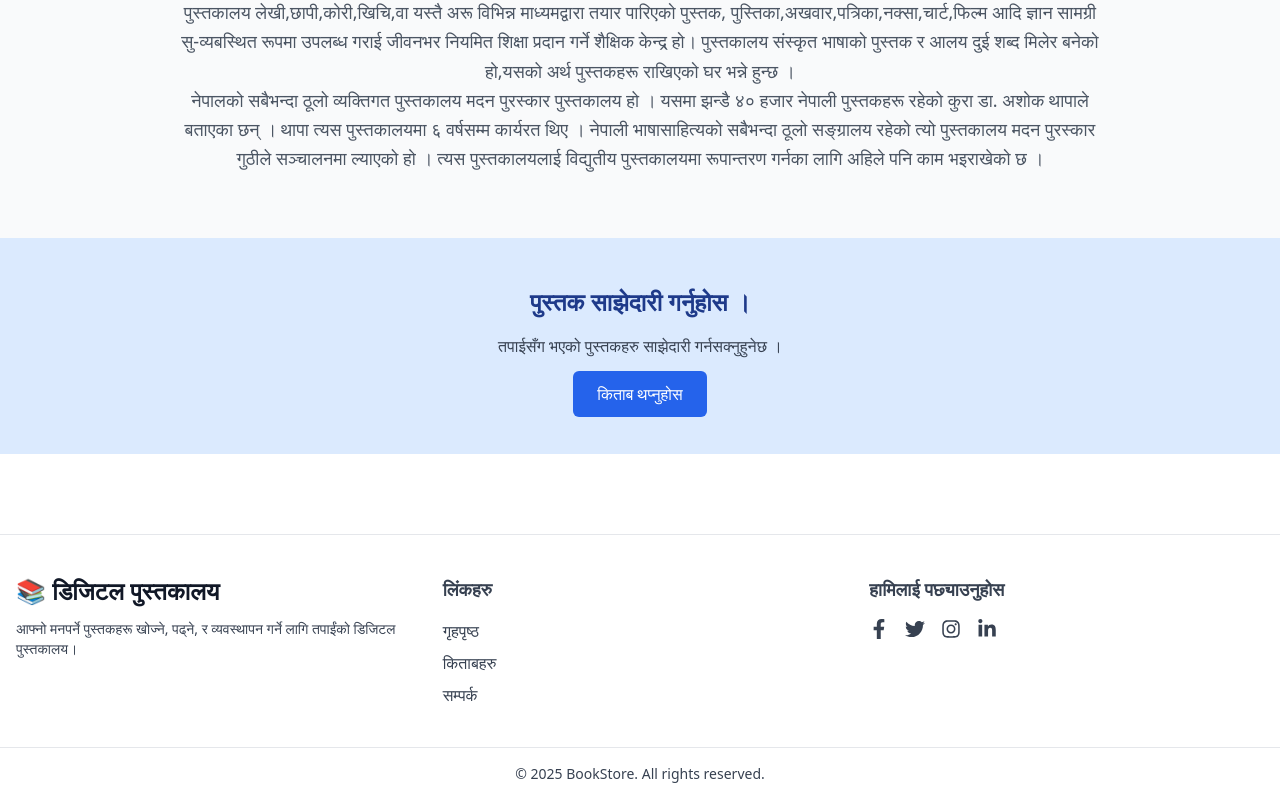
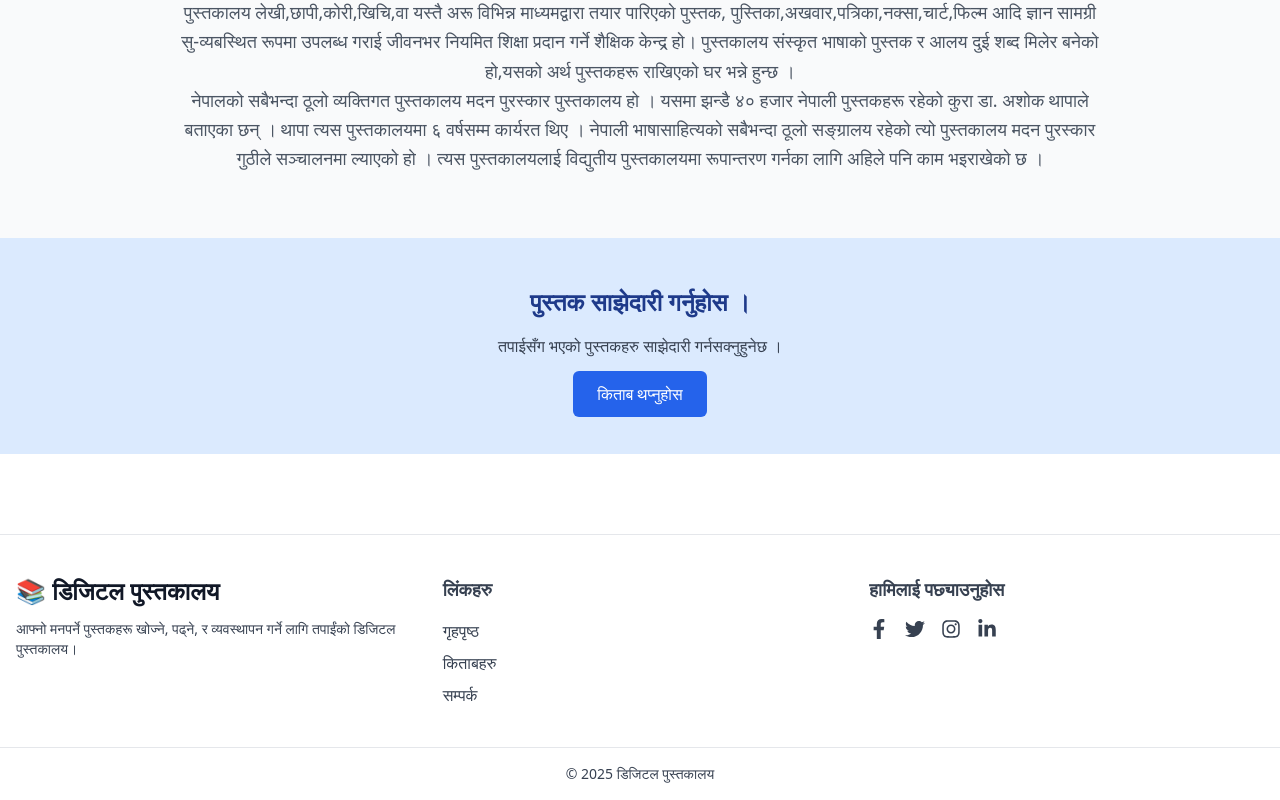
Before and after one commit to janak2019/bookstore_frontend, a React (Vite) app: page / in a window 1280 px wide. Shown: the part 690-1490 px from the top of the page. Built offline with nearby package versions, Linux system fonts and the light colour scheme.

Commit message:
कपिराइट नेपाली

```diff
--- a/src/component/footer/Footer.jsx
+++ b/src/component/footer/Footer.jsx
@@ -37,7 +37,7 @@ const Footer = () => {
 
       {/* Copyright */}
       <div className="text-center py-4 border-t border-gray-200 dark:border-gray-700 text-sm">
-        &copy; {new Date().getFullYear()} BookStore. All rights reserved.
+        &copy; {new Date().getFullYear()} डिजिटल पुस्तकालय
       </div>
     </footer>
   );
```
